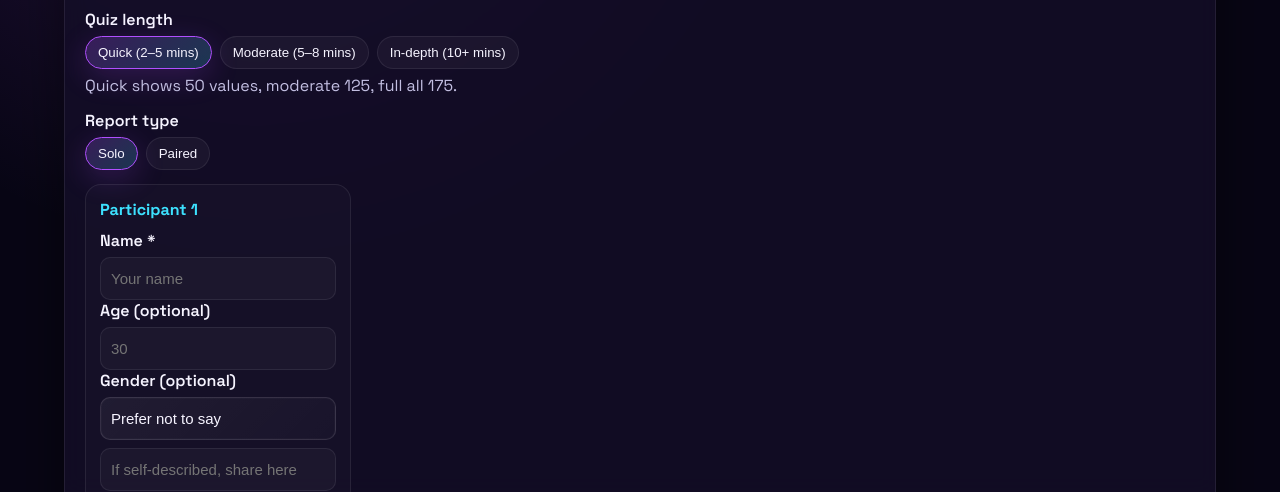
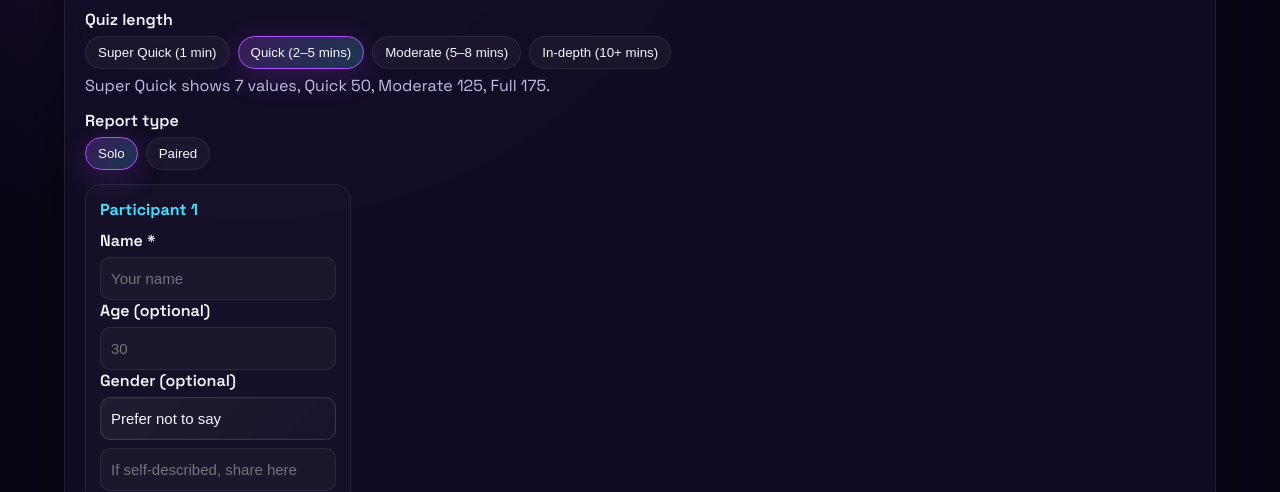
Before and after one commit to TheShanri/values, a website with bundled scripts: page public/index.html in a window 1280 px wide. Shown: the part 608-1100 px from the top of the page. Built offline with nearby package versions, Linux system fonts and the light colour scheme.

Commit message:
Add super quick quiz mode

```diff
--- a/public/app.js
+++ b/public/app.js
@@ -181,6 +181,7 @@ const shuffledValues = shuffleValues(valuesData);
 
 function subsetValues() {
   const pool = [...shuffledValues];
+  if (state.length === 'super-quick') return pool.slice(0, 7);
   if (state.length === 'quick') return pool.slice(0, 50);
   if (state.length === 'moderate') return pool.slice(0, 125);
   return pool;
--- a/public/index.html
+++ b/public/index.html
@@ -61,13 +61,14 @@
               <div class="field">
                 <label>Quiz length</label>
                 <div class="chip-group" id="lengthChips">
+                  <button type="button" data-length="super-quick" class="chip">Super Quick (1 min)</button>
                   <button type="button" data-length="quick" class="chip selected">
                     Quick (2–5 mins)
                   </button>
                   <button type="button" data-length="moderate" class="chip">Moderate (5–8 mins)</button>
                   <button type="button" data-length="full" class="chip">In-depth (10+ mins)</button>
                 </div>
-                <p class="hint">Quick shows 50 values, moderate 125, full all 175.</p>
+                <p class="hint">Super Quick shows 7 values, Quick 50, Moderate 125, Full 175.</p>
               </div>
               <div class="field">
                 <label>Report type</label>
```
